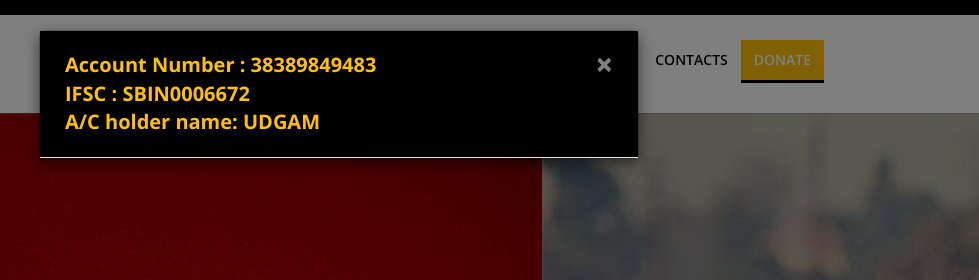
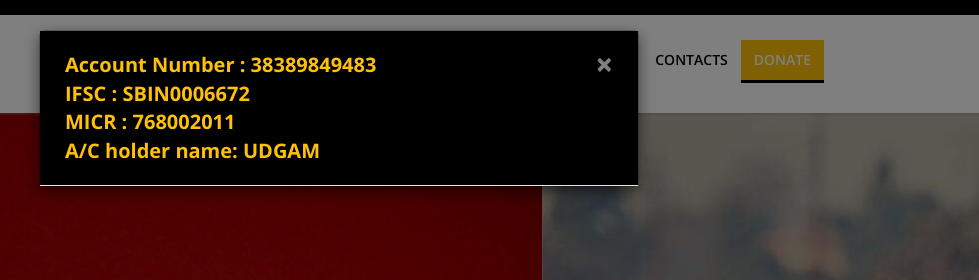
Before and after one commit to rahmanfullstack/udgam, a plain HTML site: page index.html in a window 1280 px wide. Both pictures are taken after a click on the link "DONATE". Shown: the top 280 px of the page, 301-1280 px from the left. Drawn offline with nearby package versions, Linux system fonts and the light colour scheme; some packages are replaced by stand-ins of ours.

Commit message:
Add files via upload

```diff
--- a/index.html
+++ b/index.html
@@ -616,7 +616,7 @@
             <div class="modal-content">
                <div class="modal-header">
                   <button type="button" class="close" data-dismiss="modal" aria-label="Close"><span aria-hidden="true">&times;</span></button>
-                  <h4 class="modal-title">Account Number : 38389849483<br>IFSC : SBIN0006672<br>A/C holder name: UDGAM</h4>
+                  <h4 class="modal-title">Account Number : 38389849483<br>IFSC : SBIN0006672<br>MICR : 768002011<br>A/C holder name: UDGAM</h4>
                </div>
                </div>
             </div>
```
